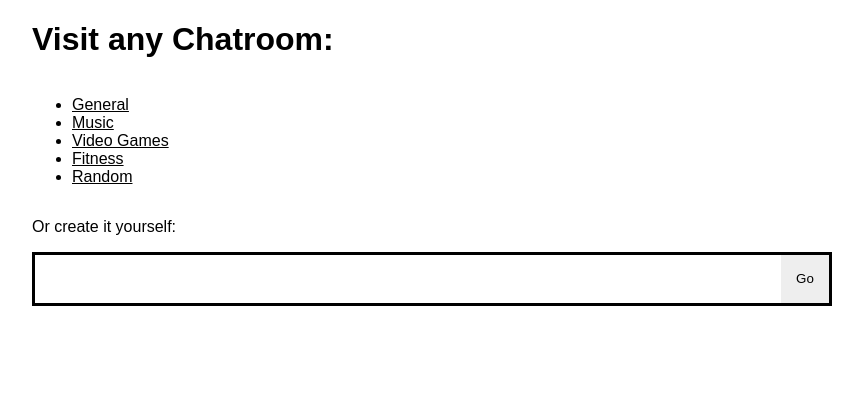
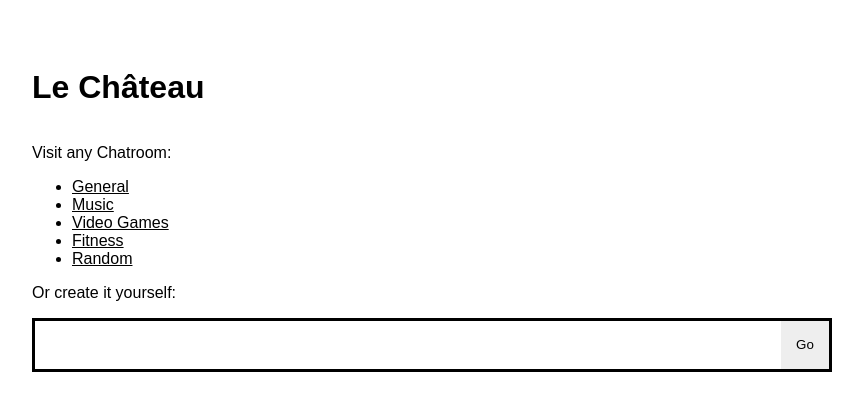
Before and after one commit to HersonHN/le-chateau, a website: page templates/index.html in a window 1280 px wide. Shown: the whole page, without its empty margins (208-1071 px from the left). Drawn offline with nearby package versions, Linux system fonts and the light colour scheme; files that its build step writes are made by us from their sources.

Commit message:
more css

```diff
--- a/static/assets/style.css
+++ b/static/assets/style.css
@@ -11,6 +11,10 @@ html, body {
 body {
     font-family: sans-serif;
     background-color: #fff;
+}
+
+ul {
+    margin: 0;
 }
 
 a, a:visited {
@@ -27,6 +31,10 @@ a, a:visited {
     justify-content: flex-start;
     align-items: stretch;
     align-content: stretch;
+}
+
+h1 {
+    padding-top: 3rem;
 }
 
 .messages {
@@ -88,10 +96,11 @@ a, a:visited {
     color: #bbb;
 }
 
+.go-home {
+    line-height: 2rem;
+    margin-top: 3.5rem;
+}
+
 .float {
     float: right;
 }
-
-.double-line {
-    line-height: 2rem;
-}
--- a/templates/index.html
+++ b/templates/index.html
@@ -3,7 +3,9 @@
 {% set title = "Le Château" %}
 {% block content %}
 
-<h1>Visit any Chatroom:</h1>
+<h1>Le Château</h1>
+
+<p>Visit any Chatroom:</p>
 <ul>
     <li><a href="/room/general">General</a></li>
     <li><a href="/room/music">Music</a></li>
```
Also changed, not shown: templates/room.html (+1 -1 lines).
